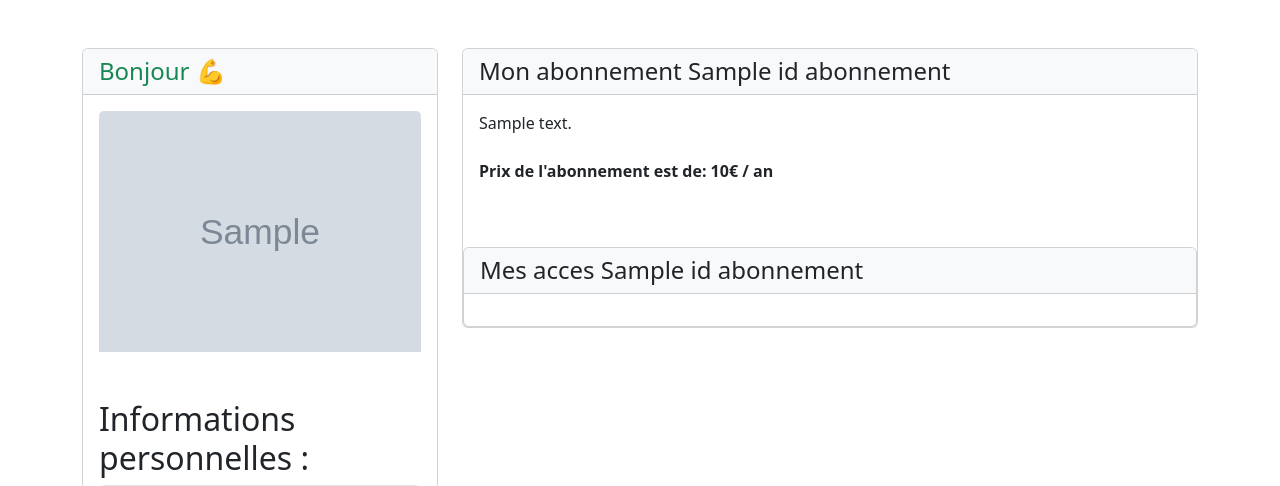
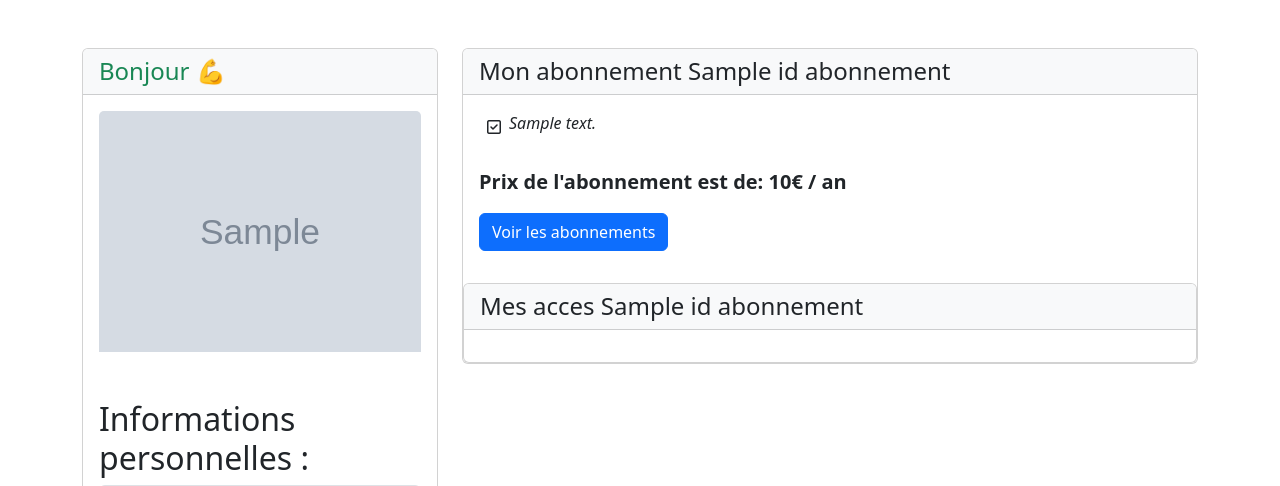
Before and after one commit to Francoisdusseauxdepagne/FitLife360, a Symfony app: template templates/profile/index.html.twig in a window 1280 px wide. Shown: the part 62-548 px from the top of the page. Run offline with Twig, Linux system fonts and the light colour scheme; the template is opened without the code that fills it: most values are stand-ins (such as "Sample title", 1, 10 or a date in 2020); grey boxes marked "Sample" are stand-in pictures; style sheets or scripts are compiled from the project's sources; some libraries are stand-ins or nearby versions.

Commit message:
maj 14_05

```diff
--- a/templates/components/menu.html.twig
+++ b/templates/components/menu.html.twig
@@ -12,8 +12,6 @@
                 <li class="nav-item">
                     <a class="nav-link text-white" href="{{ path('app_apropos') }}">A propos</a>
                 </li>
-                <li class="nav-item">
-                    <a class="nav-link text-white" href="{{ path('app_abonnement') }}">Abonnement</a>
                 {% if app.user %}
                     {% if app.user.isVerified() %}
                         <li class="nav-item">
@@ -27,6 +25,10 @@
                     {% endif %}
                      <li class="nav-item">
                         <a class="nav-link text-white" href="{{ path('app_logout')}}"><i class="fa-solid fa-right-from-bracket"></i></a>
+                    </li>
+                {% elseif not app.user %}
+                    <li class="nav-item">
+                        <a class="nav-link text-white" href="{{ path('app_abonnement') }}">Abonnement</a>
                     </li>
                 {% endif %}
             </ul>
--- a/templates/profile/index.html.twig
+++ b/templates/profile/index.html.twig
@@ -1,6 +1,7 @@
 {% extends 'base.html.twig' %}
 
-{% block title %}Profil{% endblock %}
+{% block title %}Profil
+{% endblock %}
 
 {% block body %}
 	<div class="container">
@@ -8,7 +9,10 @@
 			<div class="col-lg-4">
 				<div class="card mb-4">
 					<div class="card-header bg-light text-white">
-                    <h1 class="fs-4 mb-0 text-success">Bonjour {{ app.user.firstName }} {{ app.user.name }} 💪</h1>
+						<h1 class="fs-4 mb-0 text-success">Bonjour
+							{{ app.user.firstName }}
+							{{ app.user.name }}
+							💪</h1>
 					</div>
 					<div class="card-body">
 						<div class="row">
@@ -20,10 +24,14 @@
 							<div class="col-lg-12">
 								<h2>Informations personnelles :</h2>
 								<ul class="list-group">
-                                <li class="list-group-item">Prénom : {{ app.user.firstName }}</li>
-                                <li class="list-group-item">Nom : {{ app.user.name }}</li>
-                                <li class="list-group-item">Email : {{ app.user.email }}</li>
-                                <li class="list-group-item">Profil créé le : {{ profile.createdAt | date('d/m/Y') }}</li>
+									<li class="list-group-item">Prénom :
+										{{ app.user.firstName }}</li>
+									<li class="list-group-item">Nom :
+										{{ app.user.name }}</li>
+									<li class="list-group-item">Email :
+										{{ app.user.email }}</li>
+									<li class="list-group-item">Profil créé le :
+										{{ profile.createdAt | date('d/m/Y') }}</li>
 								</ul>
 							</div>
 						</div>
@@ -31,8 +39,10 @@
 							<div class="col-lg-12">
 								<h2>Objectifs :</h2>
 								<ul class="list-group">
-                                <li class="list-group-item">Objectif sportif : {{ profile.objectifSportif }}</li>
-                                <li class="list-group-item">Biographie : {{ profile.bio }}</li>
+									<li class="list-group-item">Objectif sportif :
+										{{ profile.objectifSportif }}</li>
+									<li class="list-group-item">Biographie :
+										{{ profile.bio }}</li>
 								</ul>
 							</div>
 						</div>
@@ -42,36 +52,71 @@
 			<div class="col-lg-8">
 				<div class="card mb-4">
 					<div class="card-header bg-light text-dark">
-                    <h2 class="fs-4 mb-0">Mon abonnement {{ profile.idAbonnement.title }}</h2>
+						<h2 class="fs-4 mb-0">Mon abonnement
+							{{ profile.idAbonnement.title }}</h2>
 					</div>
 					<div class="card-body">
 						{% if profile.idAbonnement %}
 							<ul class="list-unstyled">
 								{% set abonnement_details = profile.idAbonnement.description|split(", ") %}
 								{% for detail in abonnement_details %}
-                            <li class="mb-2">{{ detail|replace({'. ': ''}) }}</li>
+									<div class="d-flex align-items-center flex-row">
+										<span class="mx-2">
+											<i class="fa-regular fa-square-check"></i>
+										</span>
+										<li class="mb-2 fs-6 fst-italic">{{ detail|replace({'. ': ''}) }}</li>
+									</div>
 								{% endfor %}
 							</ul>
-                        <p class="card-text mt-4"><strong>Prix de l'abonnement est de: {{ profile.idAbonnement.prix }}€ / an</strong></p>
+							<p class="card-text mt-4 fs-5">
+								<strong>Prix de l'abonnement est de:
+									{{ profile.idAbonnement.prix }}€ / an</strong>
+							</p>
+							<a href="{{ path('app_abonnement') }}" class="btn btn-primary">Voir les abonnements</a>
 						{% else %}
 							<p>Aucun abonnement choisi.</p>
 						{% endif %}
 					</div>
-                <div class="card mt-5">
+					<div class="card mt-3">
 						<div class="card-header bg-light text-dark">
-                        <h2 class="fs-4 mb-0">Mes acces {{ profile.idAbonnement.title }}</h2>
+							<h2 class="fs-4 mb-0">Mes acces
+								{{ profile.idAbonnement.title }}</h2>
 						</div>
 						<div class="card-body">
 							{% if profile.idAbonnement %}
 								{% if profile.idAbonnement.title == "Vip" %}
-                                <a href="{{ path('app_tuto_video') }}" class="btn btn-success btn-sm">Accès aux vidéos</a>
-                                <a href="{{ path('app_plan_alimentaire') }}" class="btn btn-success btn-sm">Accès à mon programme alimentaire</a>
-                                <a href="{{ path('app_plan_entrainement') }}" class="btn btn-success btn-sm">Accès à mon programme d'entraînement</a>
+									<div class="row">
+										<div class="col-">
+											<a href="{{ path('app_tuto_video') }}" class="btn btn-success btn-sm mb-2">Accès aux vidéos</a>
+										</div>
+									</div>
+									<div class="row">
+										<div class="col">
+											<a href="{{ path('app_plan_alimentaire') }}" class="btn btn-success btn-sm mb-2">Accès à mon programme alimentaire</a>
+										</div>
+									</div>
+									<div class="row">
+										<div class="col">
+											<a href="{{ path('app_plan_entrainement') }}" class="btn btn-success btn-sm mb-2">Accès à mon programme d'entraînement</a>
+										</div>
+									</div>
 								{% elseif profile.idAbonnement.title == "Premium" %}
-                                <a href="{{ path('app_tuto_video') }}" class="btn btn-warning btn-sm">Accès aux vidéos</a>
-                                <a href="{{ path('app_plan_entrainement') }}" class="btn btn-warning btn-sm">Accès à mon programme d'entraînement</a>
+									<div class="row">
+										<div class="col">
+											<a href="{{ path('app_tuto_video') }}" class="btn btn-warning btn-sm mb-2">Accès aux vidéos</a>
+										</div>
+									</div>
+									<div class="row">
+										<div class="col">
+											<a href="{{ path('app_plan_entrainement') }}" class="btn btn-warning btn-sm mb-2">Accès à mon programme d'entraînement</a>
+										</div>
+									</div>
 								{% elseif profile.idAbonnement.title == "Basic" %}
-                                <a href="{{ path('app_plan_entrainement') }}" class="btn btn-primary btn-sm">Accès à mon programme d'entraînement</a>
+									<div class="row">
+										<div class="col">
+											<a href="{{ path('app_plan_entrainement') }}" class="btn btn-primary btn-sm mb-2">Accès à mon programme d'entraînement</a>
+										</div>
+									</div>
 								{% endif %}
 							{% else %}
 								<p>Aucun abonnement choisi.</p>
```
Also changed, not shown: templates/abonnement/index.html.twig (+9 -1 lines), templates/home/index.html.twig (+9 -0 lines). Lines whose indentation alone changed are shown as unchanged.
